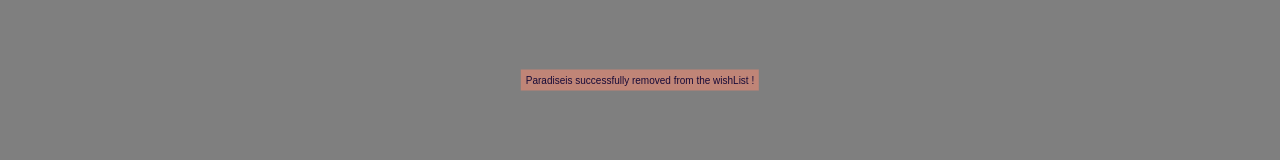
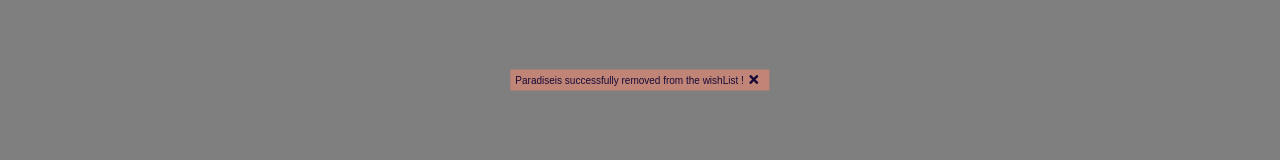
Before and after one commit to mariam-fouad/hotbird, a React (Create React App) app: page /wishlist in a window 1280 px wide. Both pictures are taken after a click on the element 399 px from the left and 76 px from the top of the page. Shown: the part 320-480 px from the top of the page. Built offline with nearby package versions, Linux system fonts and the light colour scheme; a web font is replaced by a local one.

Commit message:
add a close button to the popupMessage

```diff
--- a/src/components/UI-components/icons/icons.js
+++ b/src/components/UI-components/icons/icons.js
@@ -17,6 +17,7 @@ import {
     faBath,
     faMapMarkerAlt,
     faHeart,
+    faTimes,
 
 } from '@fortawesome/free-solid-svg-icons';
 const icons = (props)=>{
@@ -25,9 +26,11 @@ const icons = (props)=>{
         color:${props.color};
         padding: 0 7px;
         transform: scale(1.3);
+        transition: all 0.3s;
 
         :hover{
             color:${props.hoverColor};
+            transform : perspective(0.5px) scale(1.9);
         }
     `;
     let iconService ;
@@ -74,6 +77,9 @@ const icons = (props)=>{
         case "heart":
             iconService = (<StyleIcon icon={faHeart} />);
             break;
+        case "times":
+            iconService = (<StyleIcon icon={faTimes} />);
+            break;
         default:
             iconService= <p>Error</p>
     }
--- a/src/components/UI-components/popupMessage/popupMessage.js
+++ b/src/components/UI-components/popupMessage/popupMessage.js
@@ -2,6 +2,7 @@ import React from 'react';
 import styled from 'styled-components';
 
 import Backdrop from '../Backdrop/Backdrop';
+import Icon from '../icons/icons';
 
 const popupMessage = (props)=>{
 
@@ -15,13 +16,23 @@ const popupMessage = (props)=>{
         z-index:1000;
         transform: translate(-50%,-50%);
     `;
+    const CloseSpan = styled.span`
+        cursor: pointer;
+    `;
+
 
 
     return (
         <div>
             <Backdrop close ={props.close}/>
-            <MessageBox onClick = {props.close}>
+            <MessageBox>
                 {props.children+ "is successfully removed from the wishList !"}
+                <CloseSpan  onClick = {props.close}>
+                    <Icon
+                    service="times"
+                    color= {props.themeColors.colorPrimary}
+                    hoverColor={props.themeColors.colorPrimary}/>
+                </CloseSpan>
             </MessageBox>
         </div>
 
```
